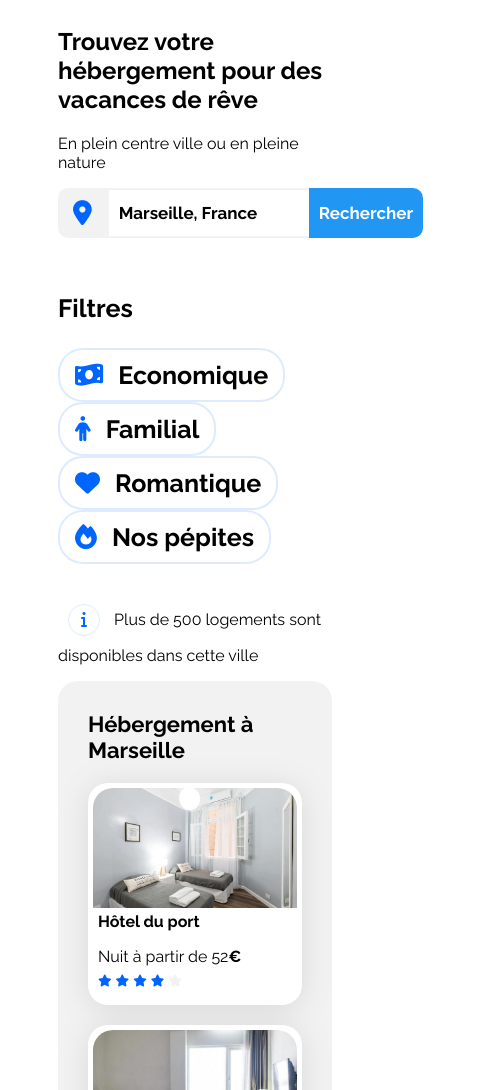
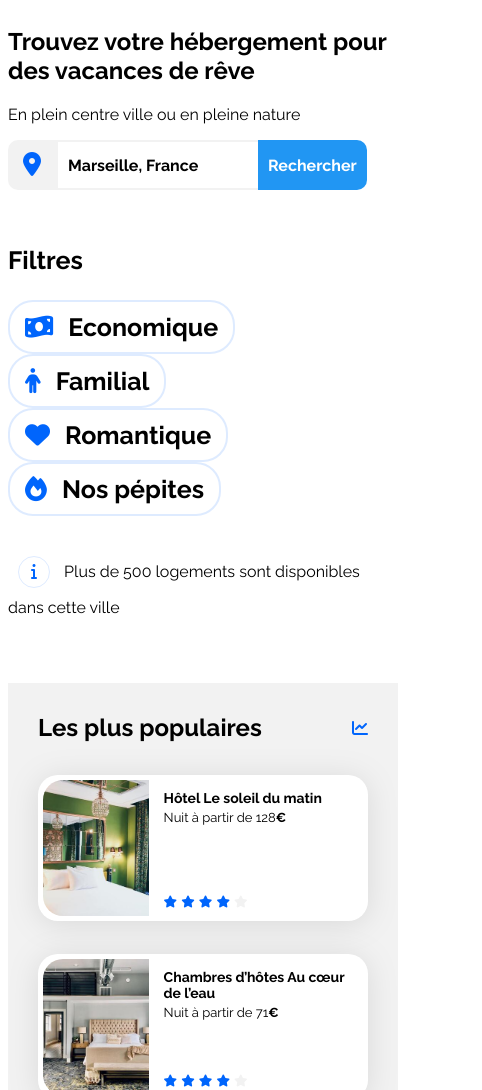
Before and after one commit to tipouf/projet2-maquette-vers-site, a plain HTML site: page index.html in a window 390 px wide. Shown: the part 63-1153 px from the top of the page, 482 px wide, since content can reach past the window. Drawn offline with Linux system fonts and the light colour scheme.

Commit message:
section order en format mobile

```diff
--- a/css/style.css
+++ b/css/style.css
@@ -7,6 +7,8 @@
   --main-color: #0065fc;
   --main-bg-color: #f2f2f2;
   --filter-bg-color: #deebff;
+
+  --title-font-size: ;
 }
 
 .fa-solid {
@@ -74,6 +76,7 @@ header img {
 
 .navbar-menu a {
   display: flex;
+  margin-right: 10px;
   text-decoration: none;
   justify-content: center;
   align-items: center;
@@ -84,7 +87,7 @@ header img {
   border-top: 2px solid var(--main-color);
 }
 
-/* barre de recherche */
+/* searchbar */
 
 .search-form {
   display: flex;
@@ -96,7 +99,7 @@ header img {
   float: right;
   padding: 10px 15px;
   background: var(--main-bg-color);
-  font-size: 25px;
+  font-size: 1.5em;
   cursor: pointer;
   border-radius: 10px 0 0 10px;
 }
@@ -104,7 +107,7 @@ header img {
 .search-form input[type="text"] {
   font-weight: bold;
   padding: 10px;
-  font-size: 17px;
+  font-size: 1em;
   width: 180px;
   border: 2px solid var(--main-bg-color);
   border-right: none;
@@ -116,16 +119,16 @@ header img {
   padding: 10px;
   background: #2196f3;
   color: white;
-  font-size: 17px;
+  font-size: 1em;
   cursor: pointer;
   border-radius: 0 10px 10px 0;
   font-weight: bold;
   border: none !important;
 }
 
-/* filtre par mot clé */
+/* filter by tag */
 
-.filtre-etiquette {
+.filter-etiquette {
   font-size: 25px;
   font-weight: 700;
   padding-block: 10px;
@@ -135,33 +138,33 @@ header img {
   flex-wrap: wrap;
 }
 
-.filtre-title {
+.filter-title {
   margin-right: 20px;
 }
 
-.filtre-groupe {
+.filter-group {
   display: flex;
   align-items: center;
   flex-wrap: wrap;
 }
 
-.filtre-label {
+.filter-label {
   display: inline-block;
   min-width: fit-content;
   margin-block: 0;
-  margin-right: 20px;
+  margin-right: 10px;
   border: 2px solid var(--filter-bg-color);
   border-radius: 25px;
   padding-block: 10px;
   padding-right: 15px;
 }
 
-.filtre-label:hover {
+.filter-label:hover {
   background: var(--filter-bg-color);
   color: var(--main-color);
 }
 
-.filtre-label i {
+.filter-label i {
   padding-inline: 15px;
 }
 
@@ -181,7 +184,7 @@ a {
 
 .section-title {
   margin: 0;
-  font-size: 22px;
+  font-size: 1.375px;
 }
 
 .hebergement-card {
@@ -203,30 +206,15 @@ a {
   padding-left: 5px;
 }
 
-.afficher-plus {
+.display-more {
   margin-top: 25px;
-  font-size: 25px;
+  font-size: 1.5em;
   font-weight: bold;
 }
 
 /****** General ***********/
 * {
   font-family: "Raleway", sans-serif;
-}
-
-:root {
-  --main-color: #0065fc;
-  --main-bg-color: #f2f2f2;
-  --filter-bg-color: #deebff;
-}
-
-.fa-solid {
-  color: var(--main-color);
-}
-
-body {
-  display: flex;
-  justify-content: center;
 }
 
 .main-container {
@@ -243,7 +231,7 @@ a {
 
 .section-title {
   margin: 0;
-  font-size: 22px;
+  font-size: 1.5em;
 }
 
 .card {
@@ -258,7 +246,7 @@ a {
 }
 
 .card-title {
-  font-size: 16px;
+  font-size: 1em;
 }
 
 .euro {
@@ -339,12 +327,7 @@ a {
 }
 
 .hebergements .section-title {
-  margin-bottom: 20px;
-}
-
-/****** Populaires ***********/
-.populaires {
-  width: 32%;
+  margin-bottom: 30px;
 }
 
 .hebergement-card .card-title {
@@ -390,10 +373,10 @@ a {
 .footer-content {
   display: grid;
   grid-template-columns: repeat(auto-fit, minmax(200px, 1fr));
-  margin: 60px auto 80px auto;
+  margin: 60px auto 0 auto;
   background-color: var(--main-bg-color);
   padding: 0 0 20px 20px;
-  gap: 50px;
+  gap: 25px;
 }
 
 .footer-col > * {
@@ -402,12 +385,11 @@ a {
 }
 
 .footer-col > h3 {
-  margin-bottom: 20px;
-  font-size: 25px;
+  margin-bottom: 10px;
 }
 
 .footer-col a {
-  padding: 5px 5px;
+  padding: 5px;
 }
 
 /* Le code ci-dessous correspond à la version responsive uniquement */
@@ -439,15 +421,37 @@ a {
   }
 
   .populaires-cards .card-title {
-    font-size: 14px;
+    font-size: 0.875em;
   }
 
   .populaires-cards .card-subtitle {
-    font-size: 13px;
+    font-size: 0.813em;
   }
 }
 
 /* Small devices (phones, less than 768px) */
 @media (max-width: 767.98px) {
-  /* ... */
+  body {
+    width: 100%;
+  }
+
+  .main-container {
+    padding: 0;
+  }
+
+  .hebergements {
+    border-radius: 0 !important;
+    background-color: white !important;
+  }
+
+  .populaires {
+    border-radius: 0 !important;
+    order: -1;
+    margin-bottom: 20px;
+    width: 100%;
+  }
+
+  .populaires-cards {
+    display: block;
+  }
 }
--- a/index.html
+++ b/index.html
@@ -22,7 +22,7 @@
 
   <body>
     <div class="main-container">
-      <header>
+      <header class="">
         <div class="logo">
           <a href="#">
             <img src="./images/logo/Booki.png" alt="logo" />
@@ -35,7 +35,7 @@
       </header>
 
       <main>
-        <div class="filtres-container">
+        <div class="filter-container">
           <div>
             <h2>Trouvez votre hébergement pour des vacances de rêve</h2>
             <p>En plein centre ville ou en pleine nature</p>
@@ -48,17 +48,21 @@
             <input type="text" placeholder="Rechercher" value="Marseille, France"/>
             <button type="submit">Rechercher</button>
           </form>
-          <div class="filtre-etiquette">
-            <p class="filtre-title">Filtres</p>
-            <div class="filtre-groupe">
-              <p class="filtre-label"><i class="fa-solid fa-money-bill-wave"></i>Economique</p>
-              <p class="filtre-label"><i class="fa-solid fa-person" aria-hidden="true"></i>Familial</p>
-              <p class="filtre-label">
+          <div class="filter-etiquette">
+            <p class="filter-title">Filtres</p>
+            <div class="filter-group">
+              <div>
+              <p class="filter-label"><i class="fa-solid fa-money-bill-wave"></i>Economique</p>
+              <p class="filter-label"><i class="fa-solid fa-person" aria-hidden="true"></i>Familial</p>
+              </div>
+              <div>
+              <p class="filter-label">
                 <i class="fa-solid fa-heart" aria-hidden="true"></i>Romantique
               </p>
-              <p class="filtre-label">
+              <p class="filter-label">
                 <i class="fa-solid fa-fire" aria-hidden="true"></i>Nos pépites
               </p>
+              </div>
             </div>
           </div>
           <div class="tooltip">
@@ -178,7 +182,7 @@
                   />
                   <div class="card-content">
                     <div class="card-txt">
-                      <h3 class="card-title">Hôtel Bleu et Blanc</h3>
+                      <h3 class="card-title">Auberge de la Canebière</h3>
                       <p class="card-subtitle">
                         Nuit à partir de 68<span class="euro">€</span>
                       </p>
@@ -198,14 +202,14 @@
                 </article>
                 <article class="hebergement-card">
                   <img
-                    src="./images/hebergements/fred-kleber.jpg"
+                    src="./images/hebergements/nicate-lee.jpg"
                     alt="Image de la chambre d'hôtel montrant un lit"
                   />
                   <div class="card-content">
                     <div class="card-txt">
-                      <h3 class="card-title">Hôtel Bleu et Blanc</h3>
+                      <h3 class="card-title">Auberge le panier</h3>
                       <p class="card-subtitle">
-                        Nuit à partir de 68<span class="euro">€</span>
+                        Nuit à partir de 23<span class="euro">€</span>
                       </p>
                     </div>
                     <div class="card-rating">
@@ -222,7 +226,7 @@
                   </div>
                 </article>
               </div>
-              <div class=" afficher-plus">Afficher plus</div>
+              <div class=" display-more">Afficher plus</div>
             </section>
             <section class="populaires">
               <div class="populaires-title">
@@ -335,7 +339,6 @@
             </div>
           </section>
         </div>
-
       </main>
           <footer>
       <div class="footer-content">
```
